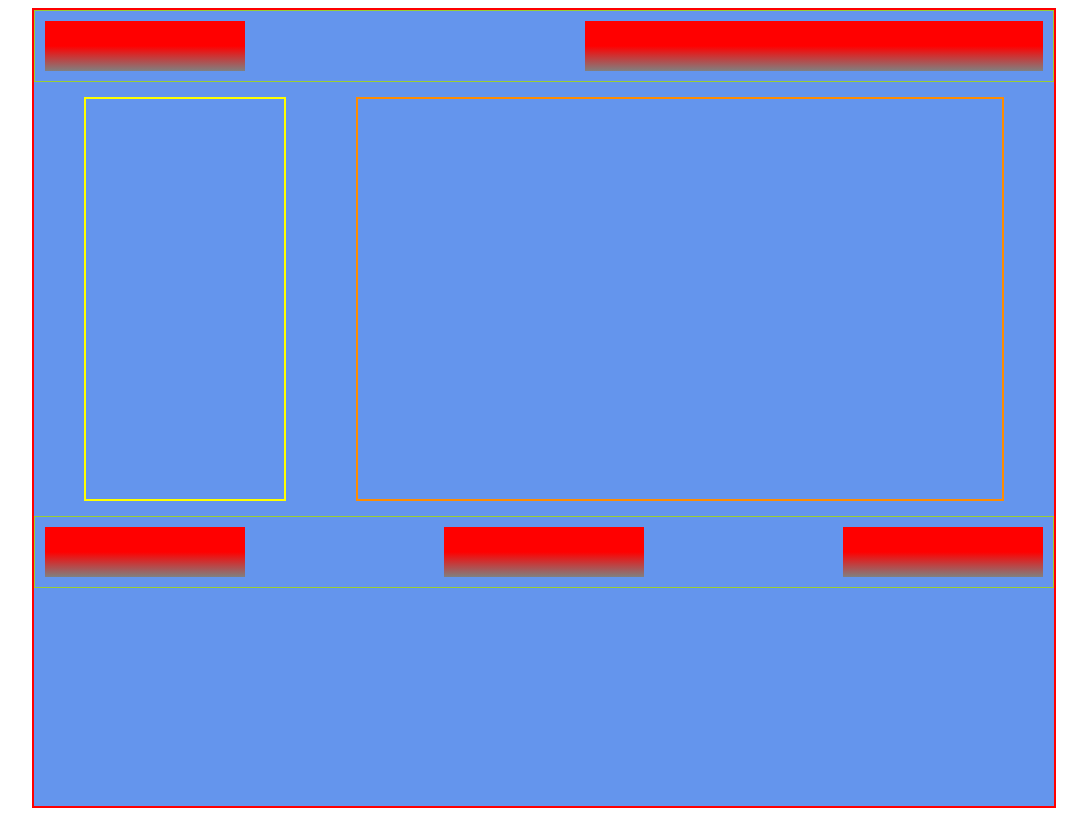
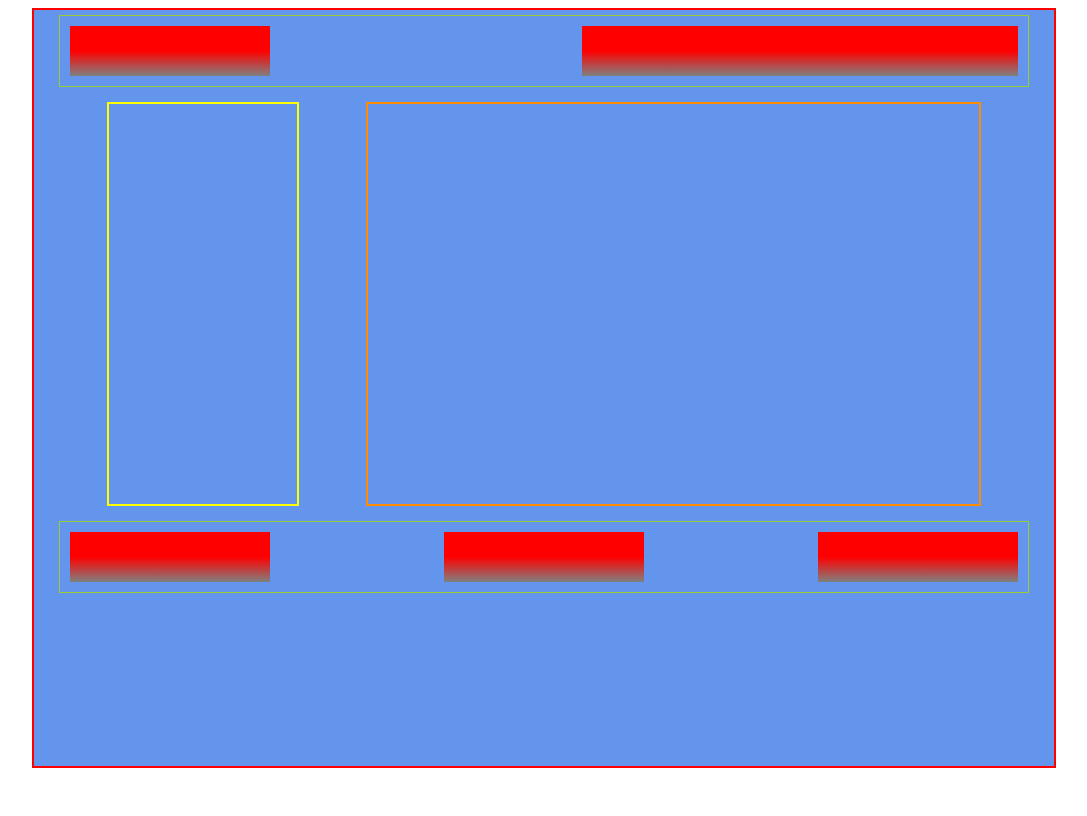
Before and after one commit to Eduard-ua/git_practicing, a plain HTML site: page index.html in a window 1280 px wide. Shown: the whole page, without its empty margins (96-1183 px from the left). Drawn offline with Linux system fonts and the light colour scheme.

```diff
--- a/style.css
+++ b/style.css
@@ -2,6 +2,7 @@
     font-size: 14px;
     line-height: 16px;
     color: #000000;
+
 
 }
 .container {
@@ -10,7 +11,8 @@
     background-color: cornflowerblue;
     box-sizing: border-box;
     border: 2px solid red;
-    min-height: 100vh;
+    min-height: 95vh;
+    padding: 5px 25px;
 }
 
 .header, .main, .footer {
```
